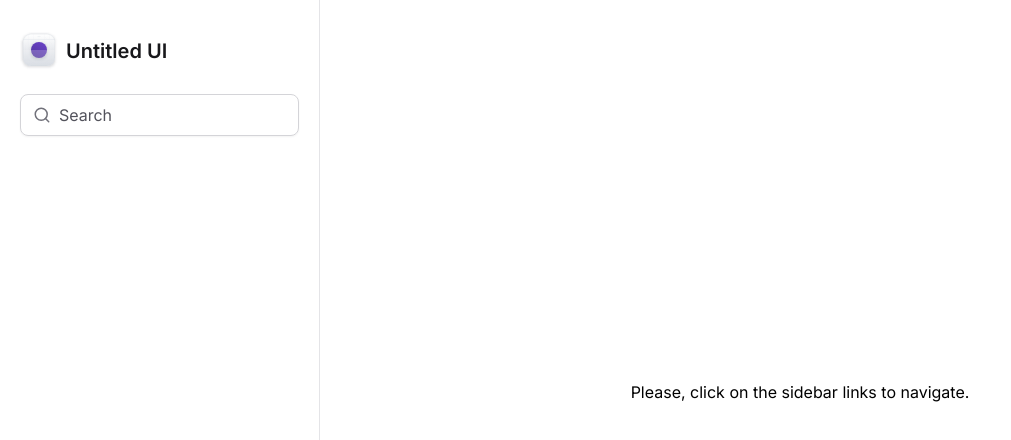
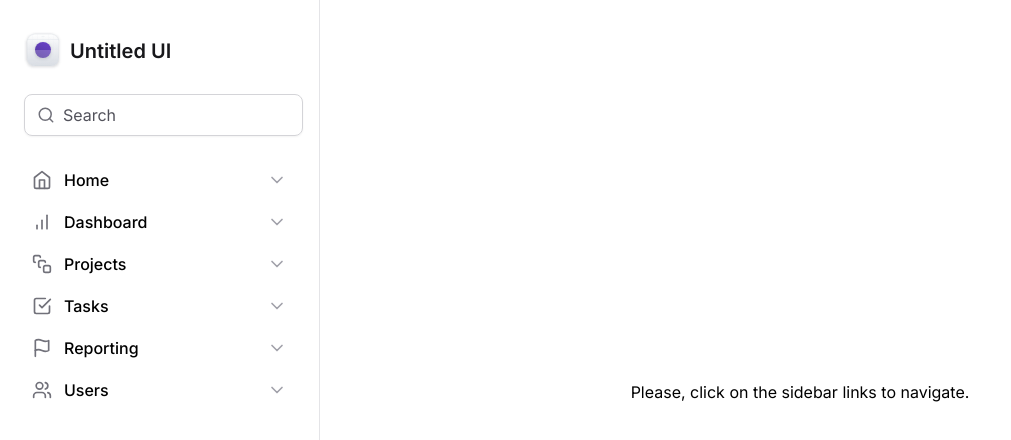
Before and after one commit to raphaeljcm/untitled-ui, a React (Vite) app: page / in a window 1280 px wide. Shown: the top 440 px of the page, without its empty margins (0-1011 px from the left). Built offline with nearby package versions, Linux system fonts and the light colour scheme.

Commit message:
feat: main navigation component

```diff
--- a/src/Router.tsx
+++ b/src/Router.tsx
@@ -9,9 +9,17 @@ export function Router() {
   return (
     <Suspense fallback={<Loading />}>
       <Routes>
-        <Route element={<PublicLayout />}>
-          <Route path="/home" element={<Home />} />
+        <Route path="/" element={<PublicLayout />}>
+          <Route
+            path="home"
+            element={
+              <Suspense fallback={<Loading />}>
+                <Home />
+              </Suspense>
+            }
+          />
           <Route index element={<App />} />
+          <Route path="*" element={<h1>404</h1>} />
         </Route>
       </Routes>
     </Suspense>
--- a/src/components/Logo.tsx
+++ b/src/components/Sidebar/Logo.tsx
@@ -1,6 +1,12 @@
+import { Link } from 'react-router-dom';
+import { APP_ROUTES } from 'src/consts/routes';
+
 export function Logo() {
   return (
-    <strong className="flex items-center gap-2 text-xl font-semibold text-zinc-900">
+    <Link
+      to={APP_ROUTES.APP}
+      className="mx-1 flex items-center gap-2 text-xl font-semibold text-zinc-900"
+    >
       <svg
         width={38}
         height={38}
@@ -204,6 +210,6 @@ export function Logo() {
         </defs>
       </svg>
       <span>Untitled UI</span>
-    </strong>
+    </Link>
   );
 }
--- /dev/null
+++ b/src/components/Sidebar/MainNavigation/NavItem.tsx
@@ -0,0 +1,39 @@
+import { ElementType } from 'react';
+import { ChevronDown } from 'lucide-react';
+import { NavLink, To } from 'react-router-dom';
+
+interface NavItemProps {
+  title: string;
+  icon: ElementType;
+  to: To;
+}
+
+const DEFAULT_LINK_STYLES =
+  'flex items-center gap-3 rounded px-3 py-2 hover:bg-violet-50 transition-colors';
+
+export function NavItem({ title, icon: Icon, to }: NavItemProps) {
+  return (
+    <NavLink
+      to={to}
+      className={({ isActive }) =>
+        isActive ? `${DEFAULT_LINK_STYLES} bg-violet-50` : DEFAULT_LINK_STYLES
+      }
+    >
+      {({ isActive }) => (
+        <>
+          <Icon className="h-5 w-5 text-zinc-500" />
+          <span
+            className="text-zinc-70 font-medium transition-colors data-[active=true]:text-violet-500"
+            data-active={String(isActive)}
+          >
+            {title}
+          </span>
+          <ChevronDown
+            className="ml-auto h-5 w-5 text-zinc-400 transition-colors data-[active=true]:text-violet-300"
+            data-active={String(isActive)}
+          />
+        </>
+      )}
+    </NavLink>
+  );
+}
--- /dev/null
+++ b/src/components/Sidebar/MainNavigation/index.tsx
@@ -0,0 +1,23 @@
+import {
+  BarChart,
+  CheckSquare,
+  Flag,
+  Home,
+  SquareStack,
+  Users,
+} from 'lucide-react';
+import { NavItem } from './NavItem';
+import { APP_ROUTES } from 'src/consts/routes';
+
+export function MainNavigation() {
+  return (
+    <nav className="space-y-0.5">
+      <NavItem title="Home" icon={Home} to={APP_ROUTES.HOME} />
+      <NavItem title="Dashboard" icon={BarChart} to={APP_ROUTES.DASHBOARD} />
+      <NavItem title="Projects" icon={SquareStack} to={APP_ROUTES.PROJECTS} />
+      <NavItem title="Tasks" icon={CheckSquare} to={APP_ROUTES.TASKS} />
+      <NavItem title="Reporting" icon={Flag} to={APP_ROUTES.REPORTING} />
+      <NavItem title="Users" icon={Users} to={APP_ROUTES.USERS} />
+    </nav>
+  );
+}
--- a/src/components/Sidebar.tsx
+++ b/src/components/Sidebar/index.tsx
@@ -1,18 +1,22 @@
 import { Search } from 'lucide-react';
 import { Logo } from './Logo';
+import { MainNavigation } from './MainNavigation';
 
 export function Sidebar() {
   return (
     <aside className="space-y-6 border-r border-zinc-200 px-5 py-8">
       <Logo />
 
-      <div className="flex w-full items-center gap-2 rounded-lg border border-zinc-300 px-3 py-2 shadow-sm">
+      <div className="mx-1 flex w-full items-center gap-2 rounded-lg border border-zinc-300 px-3 py-2 shadow-sm">
         <Search className="h-5 w-5 text-zinc-500" />
         <input
+          type="search"
           className="w-full border-0 bg-transparent p-0 text-zinc-900 placeholder-zinc-600"
           placeholder="Search"
         />
       </div>
+
+      <MainNavigation />
     </aside>
   );
 }
--- /dev/null
+++ b/src/consts/routes.ts
@@ -0,0 +1,9 @@
+export const APP_ROUTES = {
+  APP: '/',
+  HOME: 'home',
+  DASHBOARD: 'dashboard',
+  PROJECTS: 'projects',
+  TASKS: 'tasks',
+  REPORTING: 'reporting',
+  USERS: 'users',
+} as const;
```
